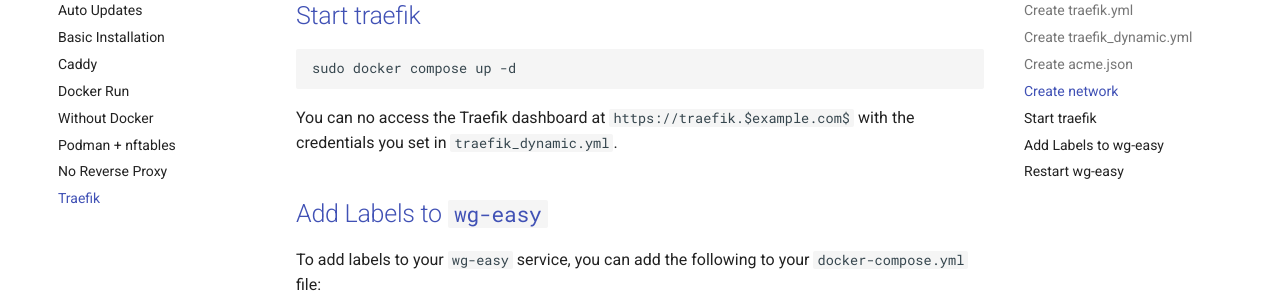
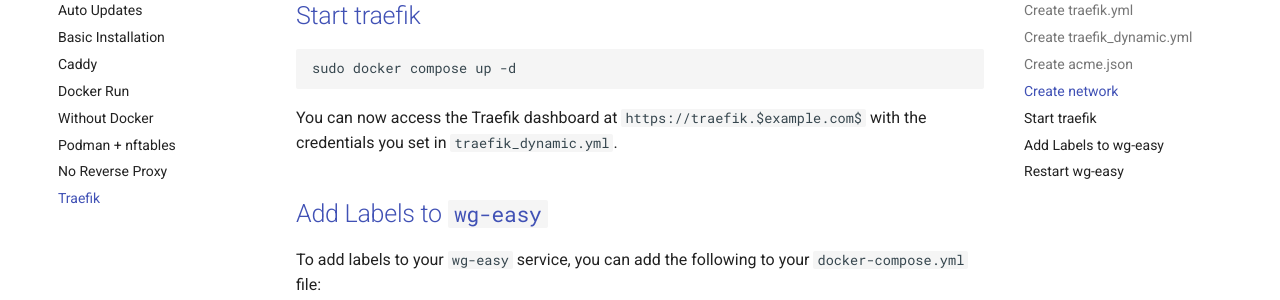
Before and after one commit to wg-easy/wg-easy, an MkDocs documentation site: the page built from docs/content/examples/tutorials/traefik.md, in a window 1280 px wide and 900 px high, scrolled down 2827 px. Shown: the part 152-452 px from the top of the window. Built offline with MkDocs 1.6.1 and Material for MkDocs 9.7.7, drawn with Linux system fonts in a browser that asks for light colours; comment, search, counter and statistics services are not loaded; the version menu is left out.

Commit message:
fix typo

````diff
--- a/docs/content/examples/tutorials/traefik.md
+++ b/docs/content/examples/tutorials/traefik.md
@@ -144,7 +144,7 @@
 sudo docker compose up -d
 ```
 
-You can no access the Traefik dashboard at `https://traefik.$example.com$` with the credentials you set in `traefik_dynamic.yml`.
+You can now access the Traefik dashboard at `https://traefik.$example.com$` with the credentials you set in `traefik_dynamic.yml`.
 
 ## Add Labels to `wg-easy`
 
````
Also changed, not shown: docs/content/examples/tutorials/caddy.md (+1 -1 lines).
